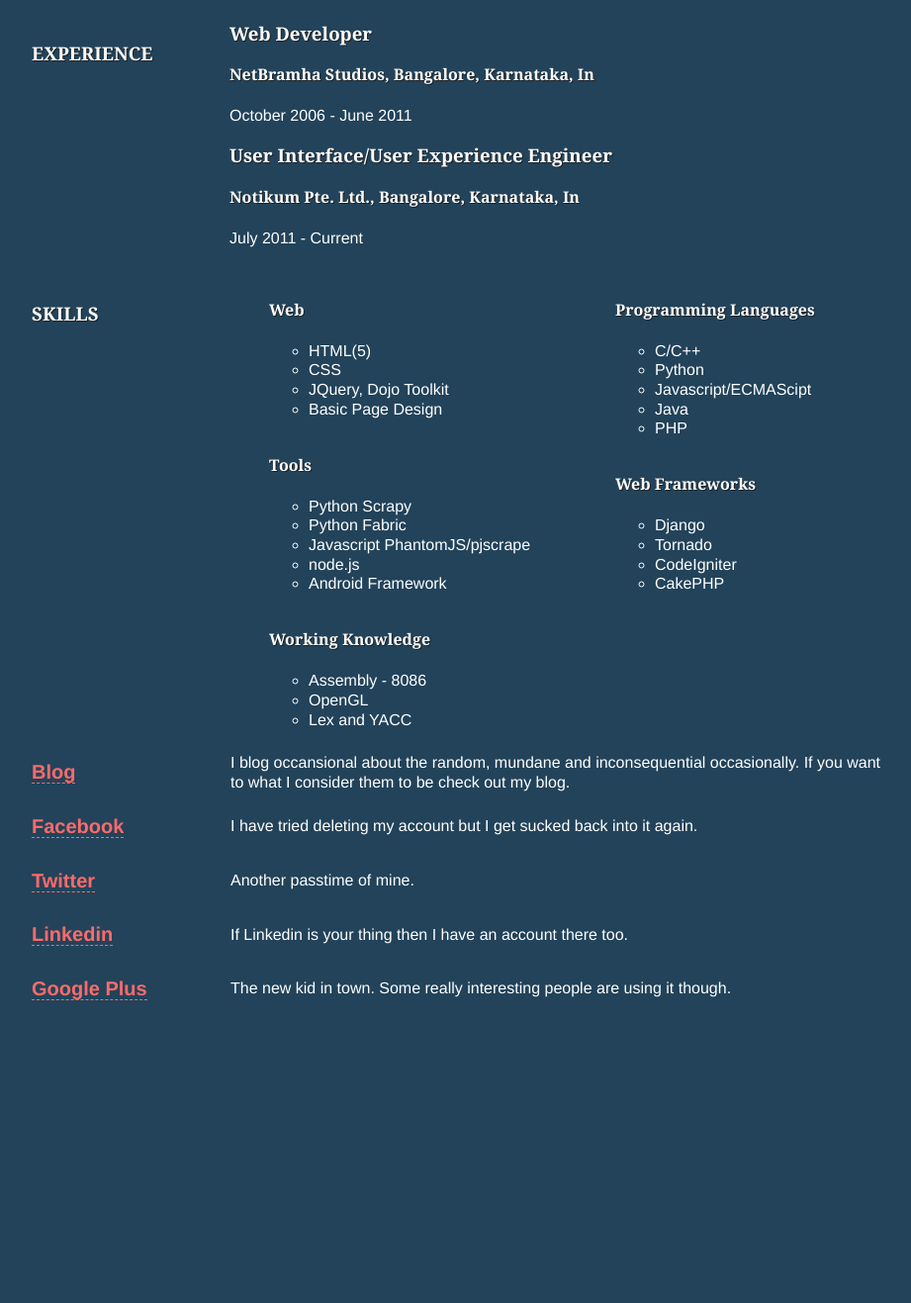
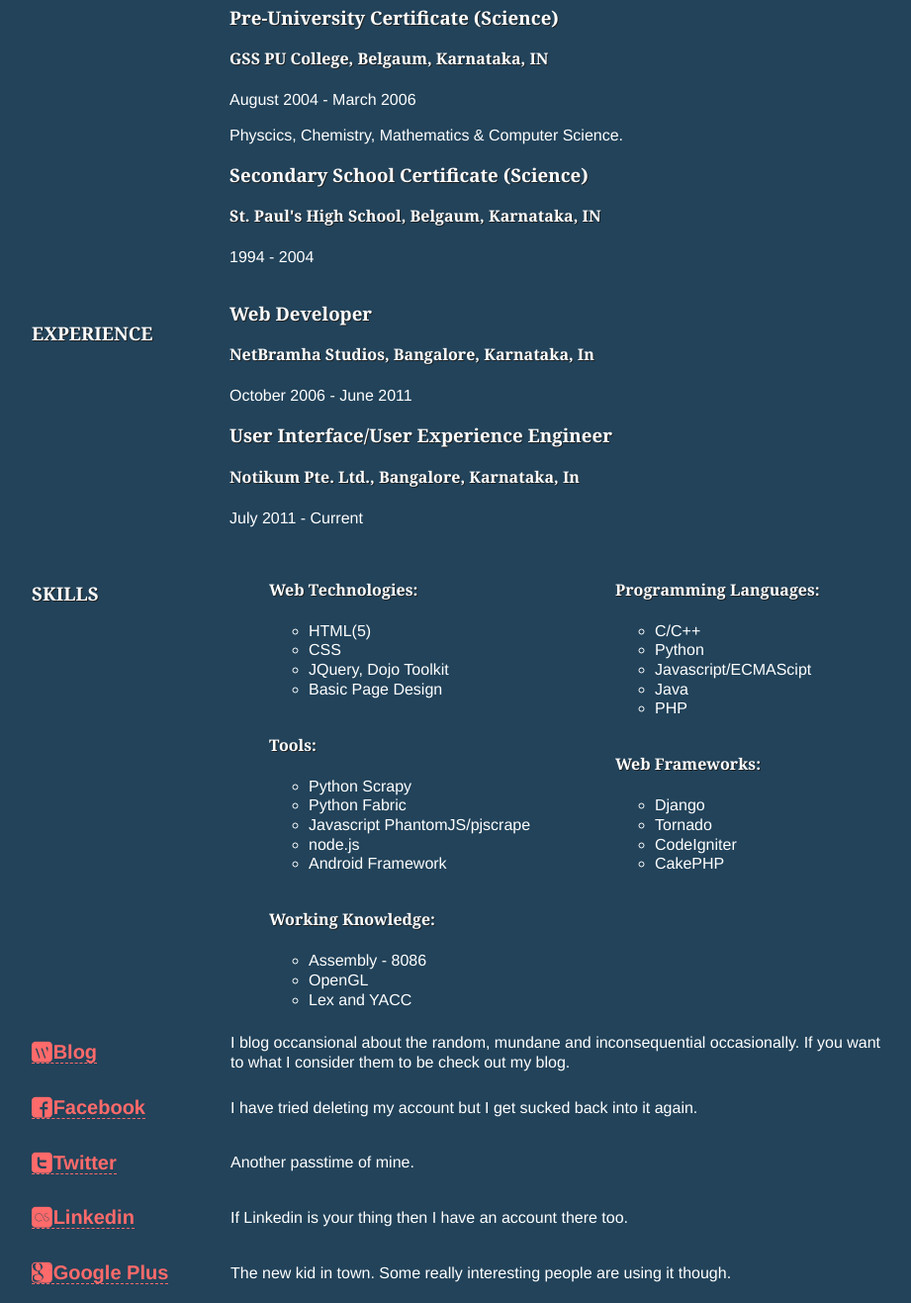
Before and after one commit to arjunrn/mainsite, a plain HTML site: page main.html in a window 1280 px wide. Shown: the part 874-2191 px from the top of the page at 99% size, without its empty margins (178-1099 px from the left). Before the commit the page ends 1935 px from the top, so only its background shows below. Drawn offline with nearby package versions, Linux system fonts and the light colour scheme; a web font is replaced by a local one.

Commit message:
Added social networking fonts.

```diff
--- a/css/style.css
+++ b/css/style.css
@@ -296,6 +296,17 @@
 
 }
 
+@font-face {
+    font-family: 'SocialNetworkingIconsRegular';
+    src: url('/mainsite/css/fonts/socialnetworkingicons-regul-webfont.eot');
+    src: url('/mainsite/css/fonts/socialnetworkingicons-regul-webfont.eot?#iefix') format('embedded-opentype'),
+         url('/mainsite/css/fonts/socialnetworkingicons-regul-webfont.woff') format('woff'),
+         url('/mainsite/css/fonts/socialnetworkingicons-regul-webfont.ttf') format('truetype'),
+         url('/mainsite/css/fonts/socialnetworkingicons-regul-webfont.svg#SocialNetworkingIconsRegular') format('svg');
+    font-weight: normal;
+    font-style: normal;
+
+}
 body{
     font-size:16px;
     font-family:'Rosario', Helvetica, Arial, sans-serif;
@@ -432,6 +443,10 @@
     font-size:20px;
 }
 
+span.contact-symbol{
+    font-family:"SocialNetworkingIconsRegular";
+}
+
 /* =============================================================================
    Non-semantic helper classes
    Please define your styles before this section.
--- a/main.html
+++ b/main.html
@@ -74,16 +74,27 @@
 				</div>
 				<div class="res-right">
 					<h3>Bachelor of Engineering (Computer Science and Engineering)</h3>
-					<h4>BM Sreenivasaiah College of Engineering, Bangalore, Karnataka, In</h4>
+					<h4>BM Sreenivasaiah College of Engineering, Bangalore, Karnataka, IN</h4>
 					<p>August 2006 - June 2010</p>
 					<p>
 						Algorithm Design, Database Management Systems, Digital Logic Design, Basic Electronics, Unix System Programming, Microprocessor Design,
 						Object Oriented Design, Compiler Design, Formal Languages and Automata, Simulation and Modelling, Computer Networks, Operating Systems,
 						Embedded Computing Systems, Computer Graphics.
 					</p>
-				</div>
+                    <h3>Pre-University Certificate (Science)</h3>
+					<h4>GSS PU College, Belgaum, Karnataka, IN</h4>
+					<p>August 2004 - March 2006</p>
+					<p>
+						Physcics, Chemistry, Mathematics &amp; Computer Science.
+					</p>
+                    <h3>Secondary School Certificate (Science)</h3>
+					<h4>St. Paul's High School, Belgaum, Karnataka, IN</h4>
+					<p>1994 - 2004</p>
+
+                </div>
 
 			</div>
+
 			<div class="res-experience">
 				<div class="res-left">
 					<h3>EXPERIENCE</h3>
@@ -105,7 +116,7 @@
 				<div class="res-right">
 					<ul>
 						<li class="main-skill skill-odd">
-							<h4>Web</h4>
+							<h4>Web Technologies:</h4>
 							<ul>
 								<li class="sub-skill">HTML(5)</li>
 								<li class="sub-skill">CSS</li>
@@ -114,7 +125,7 @@
 							</ul>
 						</li>
 						<li class="main-skill skill-even">
-							<h4>Programming Languages</h4>
+							<h4>Programming Languages:</h4>
 							<ul>
 								<li class="sub-skill">C/C++</li>
 								<li class="sub-skill">Python</li>
@@ -124,7 +135,7 @@
 							</ul>
 						</li>
                         <li class="main-skill skill-odd">
-							<h4>Tools</h4>
+							<h4>Tools:</h4>
 							<ul>
 								<li class="sub-skill">Python Scrapy</li>
 								<li class="sub-skill">Python Fabric</li>
@@ -134,7 +145,7 @@
 							</ul>
 						</li>
 						<li class="main-skill skill-even">
-							<h4>Web Frameworks</h4>
+							<h4>Web Frameworks:</h4>
 							<ul>
 								<li class="sub-skill">Django</li>
 								<li class="sub-skill">Tornado</li>
@@ -143,7 +154,7 @@
 							</ul>
 						</li>
 						<li class="main-skill skill-odd">
-							<h4>Working Knowledge</h4>
+							<h4>Working Knowledge:</h4>
 							<ul>
 								<li class="sub-skill">Assembly - 8086</li>
 								<li class="sub-skill">OpenGL</li>
@@ -160,7 +171,7 @@
                 <tbody>
                     <tr>
                         <td class="contact-main">
-                            <a href="http://blog.arjunnaik.in" title="Arjun's Blog">Blog</a>
+                            <a href="http://blog.arjunnaik.in" title="Arjun's Blog"><span class="contact-symbol">w</span>Blog</a>
                         </td>
                         <td>
                             I blog occansional about the random, mundane and inconsequential occasionally. If you want to what I consider them to be check out my blog.
@@ -168,7 +179,7 @@
                     </tr>
                     <tr>
                         <td class="contact-main">
-                            <a href="http://www.facebook.com/arjun.naik" title="Arjun's Facebook Page">Facebook</a>
+                            <a href="http://www.facebook.com/arjun.naik" title="Arjun's Facebook Page"><span class="contact-symbol">f</span>Facebook</a>
                         </td>
                         <td>
                             I have tried deleting my account but I get sucked back into it again.
@@ -176,7 +187,7 @@
                     </tr>
                     <tr>
                         <td class="contact-main">
-                            <a href="http://twitter.com/arjunrn" title="Arjun's Tweets">Twitter</a>
+                            <a href="http://twitter.com/arjunrn" title="Arjun's Tweets"><span class="contact-symbol">t</span>Twitter</a>
                         </td>
                         <td>
                             Another passtime of mine.
@@ -184,7 +195,7 @@
                     </tr>
                     <tr>
                         <td class="contact-main">
-                            <a href="http://in.linkedin.com/pub/arjun-naik/20/3b8/795" title="Arjun's Linkedin Page">Linkedin</a>
+                            <a href="http://in.linkedin.com/pub/arjun-naik/20/3b8/795" title="Arjun's Linkedin Page"><span class="contact-symbol">l</span>Linkedin</a>
                         </td>
                         <td>
                             If Linkedin is your thing then I have an account there too.
@@ -192,7 +203,7 @@
                     </tr>
                     <tr>
                         <td class="contact-main">
-                            <a href="https://plus.google.com/106764839540875185613/about" title="Arjun's Google Plus Page">Google Plus</a>
+                            <a href="https://plus.google.com/106764839540875185613/about" title="Arjun's Google Plus Page"><span class="contact-symbol">g</span>Google Plus</a>
                         </td>
                         <td>
                             The new kid in town. Some really interesting people are using it though.
```
Also changed, not shown: css/fonts/SocialNetworkingIcons-Regul.ttf (added), css/fonts/socialnetworkingicons-regul-webfont.ttf (added), css/fonts/socialnetworkingicons-regul-webfont.woff (added), 2 other files.
